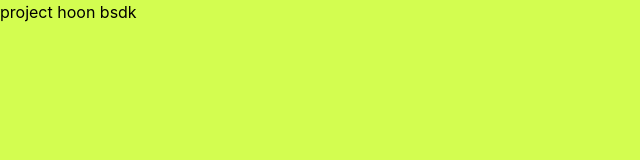
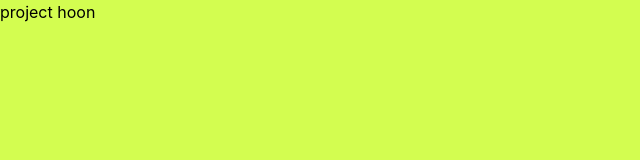
Before and after one commit to Arpit9320/h72-k72-inspired, a React (Vite) app: page /projects in a window 1280 px wide. Shown: the top 160 px of the page, without its empty margins (0-640 px from the left). Built offline with nearby package versions, Linux system fonts and the light colour scheme.

Commit message:
Changes in Project section

```diff
--- a/src/pages/Projects.jsx
+++ b/src/pages/Projects.jsx
@@ -3,7 +3,7 @@ import React from 'react'
 const Projects = () => {
   return (
     <div>
-      project hoon bsdk
+      project hoon
     </div>
   )
 }
```
